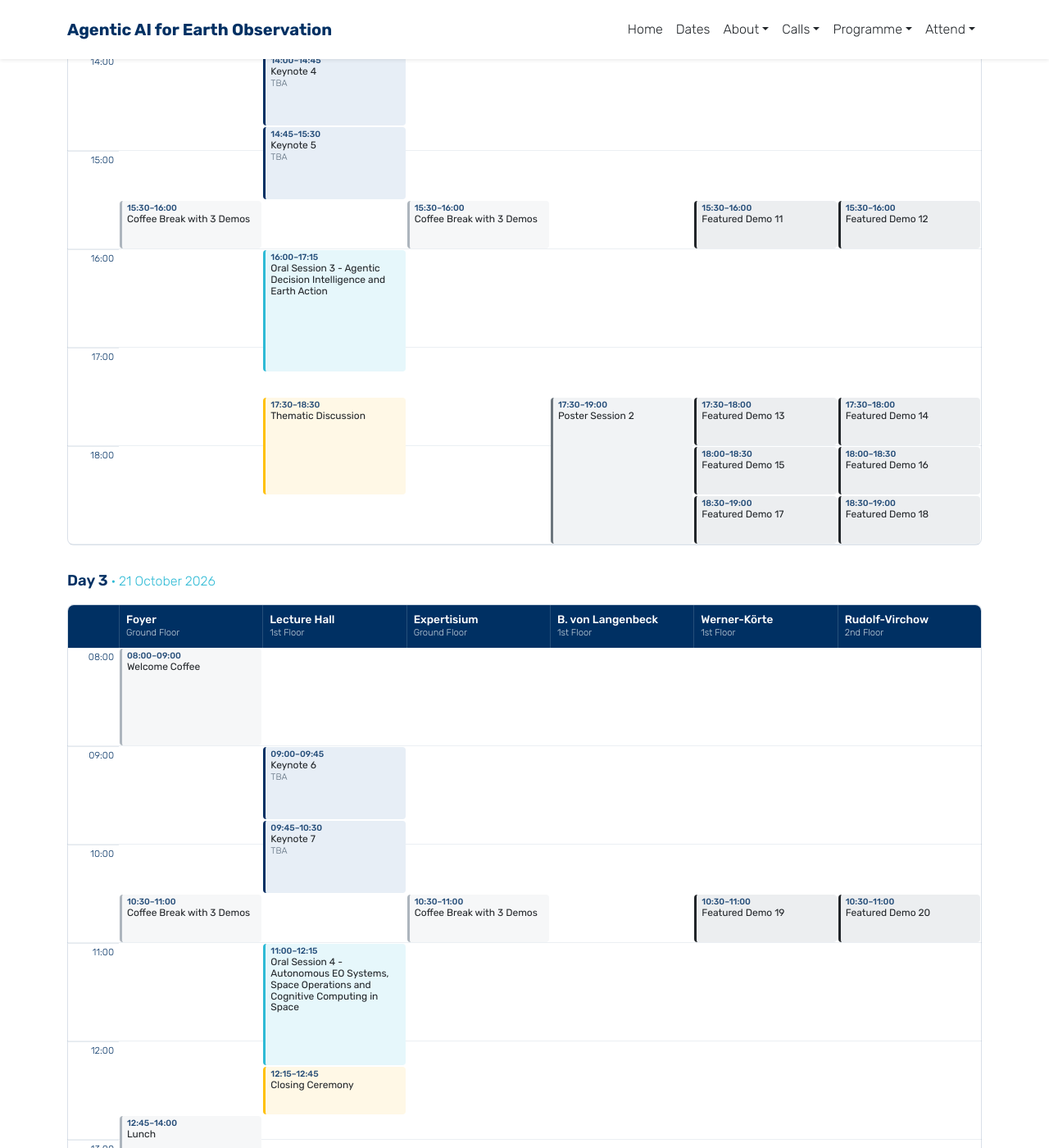
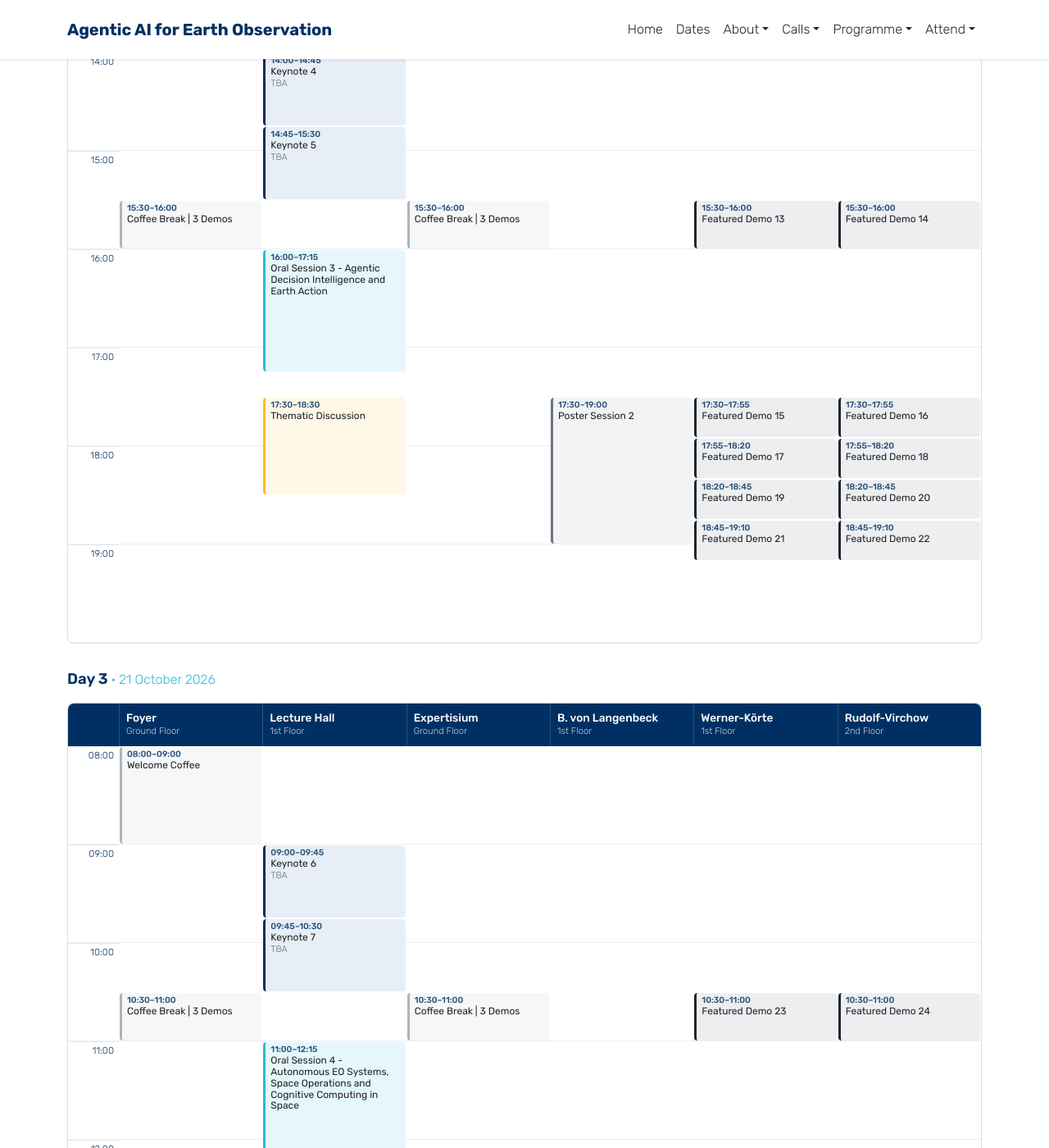
Before and after one commit to rsim-tu-berlin/agentic-eo.berlin, a Jekyll site: the page built from programme/schedule.md, in a window 1280 px wide and 1400 px high, scrolled down 2410 px. Shown: the whole window at 82% size. Built offline with Jekyll 4.4.1, drawn with Linux system fonts in a browser that asks for light colours; some of the changed text lies outside the part shown.

Commit message:
fix: adjust featured demo slot durations and renumber demos

```diff
--- a/_data/schedule.yml
+++ b/_data/schedule.yml
@@ -74,8 +74,8 @@ events:
   - { day: day1, room: lecture-hall,   start: "13:00", end: "13:45", title: "Opening Remarks", speaker: "TBA", type: keynote }
   - { day: day1, room: lecture-hall,   start: "13:45", end: "14:30", title: "Keynote 1", speaker: "TBA", type: keynote }
 
-  - { day: day1, room: foyer,          start: "14:30", end: "15:00", title: "Coffee Break with 3 Demos", type: break }
-  - { day: day1, room: expertisium,    start: "14:30", end: "15:00", title: "Coffee Break with 3 Demos", type: break }
+  - { day: day1, room: foyer,          start: "14:30", end: "15:00", title: "Coffee Break | 3 Demos", type: break }
+  - { day: day1, room: expertisium,    start: "14:30", end: "15:00", title: "Coffee Break | 3 Demos", type: break }
 
   - { day: day1, room: werner-koerte,  start: "14:30", end: "15:00", title: "Featured Demo 1", type: demo }
   - { day: day1, room: rudolf-virchow, start: "14:30", end: "15:00", title: "Featured Demo 2", type: demo }
@@ -85,25 +85,27 @@ events:
   - { day: day1, room: lecture-hall,   start: "17:00", end: "17:30", title: "Thematic Discussion", speaker: "", type: panel }
   - { day: day1, room: von-langenbeck, start: "17:00", end: "18:30", title: "Poster Session 1", speaker: "", type: poster }
 
-  - { day: day1, room: werner-koerte,  start: "17:00", end: "17:30", title: "Featured Demo 3", type: demo }
-  - { day: day1, room: rudolf-virchow, start: "17:00", end: "17:30", title: "Featured Demo 4", type: demo }
-  - { day: day1, room: werner-koerte,  start: "17:30", end: "18:00", title: "Featured Demo 5", type: demo }
-  - { day: day1, room: rudolf-virchow, start: "17:30", end: "18:00", title: "Featured Demo 6", type: demo }
-  - { day: day1, room: werner-koerte,  start: "18:00", end: "18:30", title: "Featured Demo 7", type: demo }
-  - { day: day1, room: rudolf-virchow, start: "18:00", end: "18:30", title: "Featured Demo 8", type: demo }
+  - { day: day1, room: werner-koerte,  start: "17:00", end: "17:25", title: "Featured Demo 3", type: demo }
+  - { day: day1, room: rudolf-virchow, start: "17:00", end: "17:25", title: "Featured Demo 4", type: demo }
+  - { day: day1, room: werner-koerte,  start: "17:25", end: "17:50", title: "Featured Demo 5", type: demo }
+  - { day: day1, room: rudolf-virchow, start: "17:25", end: "17:50", title: "Featured Demo 6", type: demo }
+  - { day: day1, room: werner-koerte,  start: "17:50", end: "18:15", title: "Featured Demo 7", type: demo }
+  - { day: day1, room: rudolf-virchow, start: "17:50", end: "18:15", title: "Featured Demo 8", type: demo }
+  - { day: day1, room: werner-koerte,  start: "18:15", end: "18:40", title: "Featured Demo 9", type: demo }
+  - { day: day1, room: rudolf-virchow, start: "18:15", end: "18:40", title: "Featured Demo 10", type: demo }
 
-  - { day: day1, room: foyer,         start: "18:30", end: "20:30", title: "Welcome Reception", type: break }
+  - { day: day1, room: foyer,         start: "18:45", end: "20:45", title: "Welcome Reception", type: break }
 
   # ----- Day 2 -------------------------------------------------------------
   - { day: day2, room: foyer,          start: "08:00", end: "08:45", title: "Welcome Coffee", type: break }
   - { day: day2, room: lecture-hall,   start: "08:45", end: "09:30", title: "Keynote 2", speaker: "TBA", type: keynote }
   - { day: day2, room: lecture-hall,   start: "09:30", end: "10:15", title: "Keynote 3", speaker: "TBA", type: keynote }
 
-  - { day: day2, room: foyer,          start: "10:15", end: "10:45", title: "Coffee Break with 3 Demos", type: break }
-  - { day: day2, room: expertisium,    start: "10:15", end: "10:45", title: "Coffee Break with 3 Demos", type: break }
+  - { day: day2, room: foyer,          start: "10:15", end: "10:45", title: "Coffee Break | 3 Demos", type: break }
+  - { day: day2, room: expertisium,    start: "10:15", end: "10:45", title: "Coffee Break | 3 Demos", type: break }
 
-  - { day: day2, room: werner-koerte,  start: "10:15", end: "10:45", title: "Featured Demo 9", type: demo }
-  - { day: day2, room: rudolf-virchow, start: "10:15", end: "10:45", title: "Featured Demo 10", type: demo }
+  - { day: day2, room: werner-koerte,  start: "10:15", end: "10:45", title: "Featured Demo 11", type: demo }
+  - { day: day2, room: rudolf-virchow, start: "10:15", end: "10:45", title: "Featured Demo 12", type: demo }
 
   - { day: day2, room: lecture-hall,   start: "10:45", end: "12:00", title: "Oral Session 2 - Design, Development and Evaluation of AI Agents", speaker: "", type: talk }
   - { day: day2, room: lecture-hall,   start: "12:00", end: "12:30", title: "Panel Discussion 2", speaker: "", type: panel }
@@ -114,34 +116,36 @@ events:
   - { day: day2, room: lecture-hall,   start: "14:00", end: "14:45", title: "Keynote 4", speaker: "TBA", type: keynote }
   - { day: day2, room: lecture-hall,   start: "14:45", end: "15:30", title: "Keynote 5", speaker: "TBA", type: keynote }
 
-  - { day: day2, room: foyer,          start: "15:30", end: "16:00", title: "Coffee Break with 3 Demos", type: break }
-  - { day: day2, room: expertisium,    start: "15:30", end: "16:00", title: "Coffee Break with 3 Demos", type: break }
+  - { day: day2, room: foyer,          start: "15:30", end: "16:00", title: "Coffee Break | 3 Demos", type: break }
+  - { day: day2, room: expertisium,    start: "15:30", end: "16:00", title: "Coffee Break | 3 Demos", type: break }
 
-  - { day: day2, room: werner-koerte,  start: "15:30", end: "16:00", title: "Featured Demo 11", type: demo }
-  - { day: day2, room: rudolf-virchow, start: "15:30", end: "16:00", title: "Featured Demo 12", type: demo }
+  - { day: day2, room: werner-koerte,  start: "15:30", end: "16:00", title: "Featured Demo 13", type: demo }
+  - { day: day2, room: rudolf-virchow, start: "15:30", end: "16:00", title: "Featured Demo 14", type: demo }
 
   - { day: day2, room: lecture-hall,   start: "16:00", end: "17:15", title: "Oral Session 3 - Agentic Decision Intelligence and Earth Action", speaker: "", type: talk }
   - { day: day2, room: lecture-hall,   start: "17:30", end: "18:30", title: "Thematic Discussion", speaker: "", type: panel }
 
   - { day: day2, room: von-langenbeck, start: "17:30", end: "19:00", title: "Poster Session 2", speaker: "", type: poster }
 
-  - { day: day2, room: werner-koerte,  start: "17:30", end: "18:00", title: "Featured Demo 13", type: demo }
-  - { day: day2, room: rudolf-virchow, start: "17:30", end: "18:00", title: "Featured Demo 14", type: demo }
-  - { day: day2, room: werner-koerte,  start: "18:00", end: "18:30", title: "Featured Demo 15", type: demo }
-  - { day: day2, room: rudolf-virchow, start: "18:00", end: "18:30", title: "Featured Demo 16", type: demo }
-  - { day: day2, room: werner-koerte,  start: "18:30", end: "19:00", title: "Featured Demo 17", type: demo }
-  - { day: day2, room: rudolf-virchow, start: "18:30", end: "19:00", title: "Featured Demo 18", type: demo }
+  - { day: day2, room: werner-koerte,  start: "17:30", end: "17:55", title: "Featured Demo 15", type: demo }
+  - { day: day2, room: rudolf-virchow, start: "17:30", end: "17:55", title: "Featured Demo 16", type: demo }
+  - { day: day2, room: werner-koerte,  start: "17:55", end: "18:20", title: "Featured Demo 17", type: demo }
+  - { day: day2, room: rudolf-virchow, start: "17:55", end: "18:20", title: "Featured Demo 18", type: demo }
+  - { day: day2, room: werner-koerte,  start: "18:20", end: "18:45", title: "Featured Demo 19", type: demo }
+  - { day: day2, room: rudolf-virchow, start: "18:20", end: "18:45", title: "Featured Demo 20", type: demo }
+  - { day: day2, room: werner-koerte,  start: "18:45", end: "19:10", title: "Featured Demo 21", type: demo }
+  - { day: day2, room: rudolf-virchow, start: "18:45", end: "19:10", title: "Featured Demo 22", type: demo }
 
   # ----- Day 3 -------------------------------------------------------------
   - { day: day3, room: foyer,          start: "08:00", end: "09:00", title: "Welcome Coffee", type: break }
   - { day: day3, room: lecture-hall,   start: "09:00", end: "09:45", title: "Keynote 6", speaker: "TBA", type: keynote }
   - { day: day3, room: lecture-hall,   start: "09:45", end: "10:30", title: "Keynote 7", speaker: "TBA", type: keynote }
 
-  - { day: day3, room: foyer,          start: "10:30", end: "11:00", title: "Coffee Break with 3 Demos", type: break }
-  - { day: day3, room: expertisium,    start: "10:30", end: "11:00", title: "Coffee Break with 3 Demos", type: break }
+  - { day: day3, room: foyer,          start: "10:30", end: "11:00", title: "Coffee Break | 3 Demos", type: break }
+  - { day: day3, room: expertisium,    start: "10:30", end: "11:00", title: "Coffee Break | 3 Demos", type: break }
 
-  - { day: day3, room: werner-koerte,  start: "10:30", end: "11:00", title: "Featured Demo 19", type: demo }
-  - { day: day3, room: rudolf-virchow, start: "10:30", end: "11:00", title: "Featured Demo 20", type: demo }
+  - { day: day3, room: werner-koerte,  start: "10:30", end: "11:00", title: "Featured Demo 23", type: demo }
+  - { day: day3, room: rudolf-virchow, start: "10:30", end: "11:00", title: "Featured Demo 24", type: demo }
 
   - { day: day3, room: lecture-hall,   start: "11:00", end: "12:15", title: "Oral Session 4 - Autonomous EO Systems, Space Operations and Cognitive Computing in Space", speaker: "", type: talk }
   - { day: day3, room: lecture-hall,   start: "12:15", end: "12:45", title: "Closing Ceremony", speaker: "", type: panel }
```
